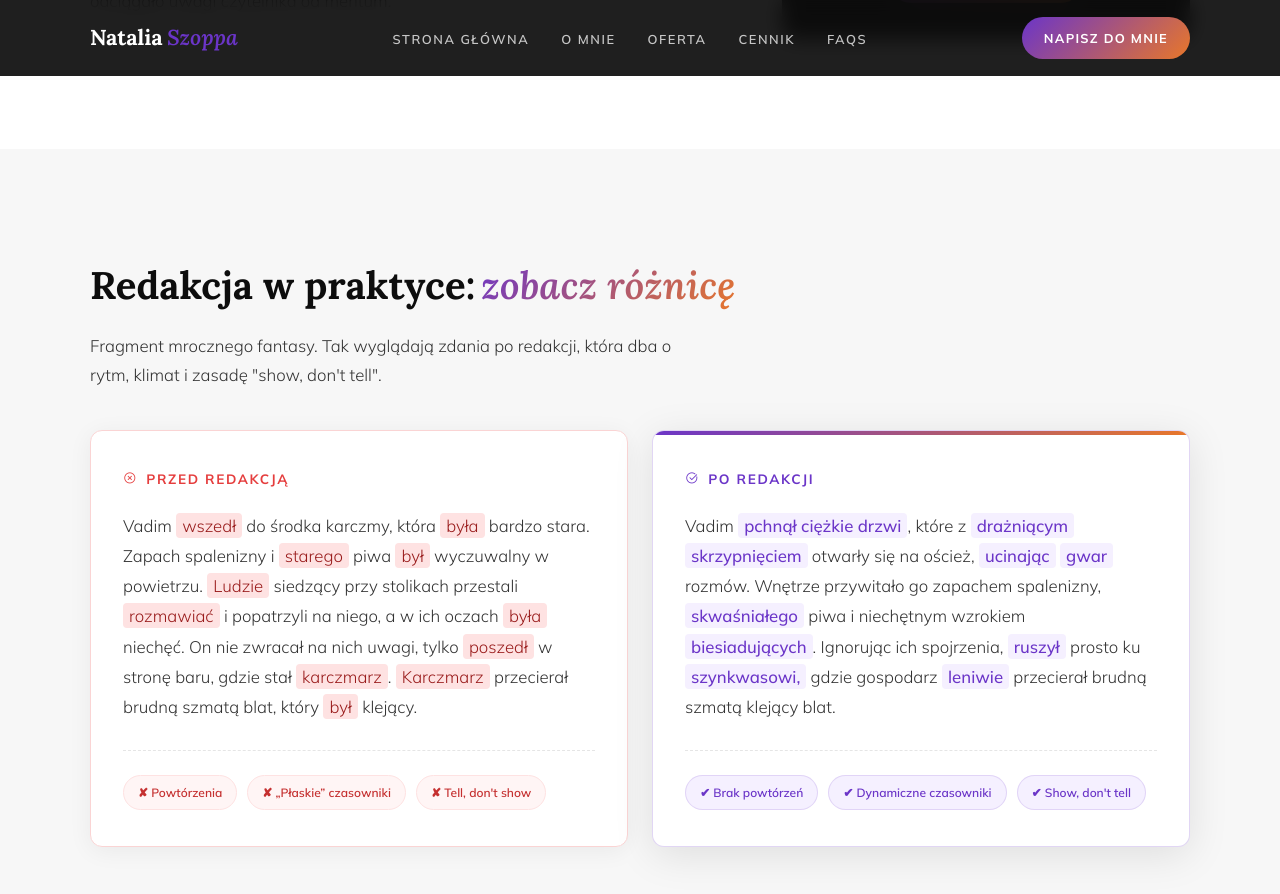
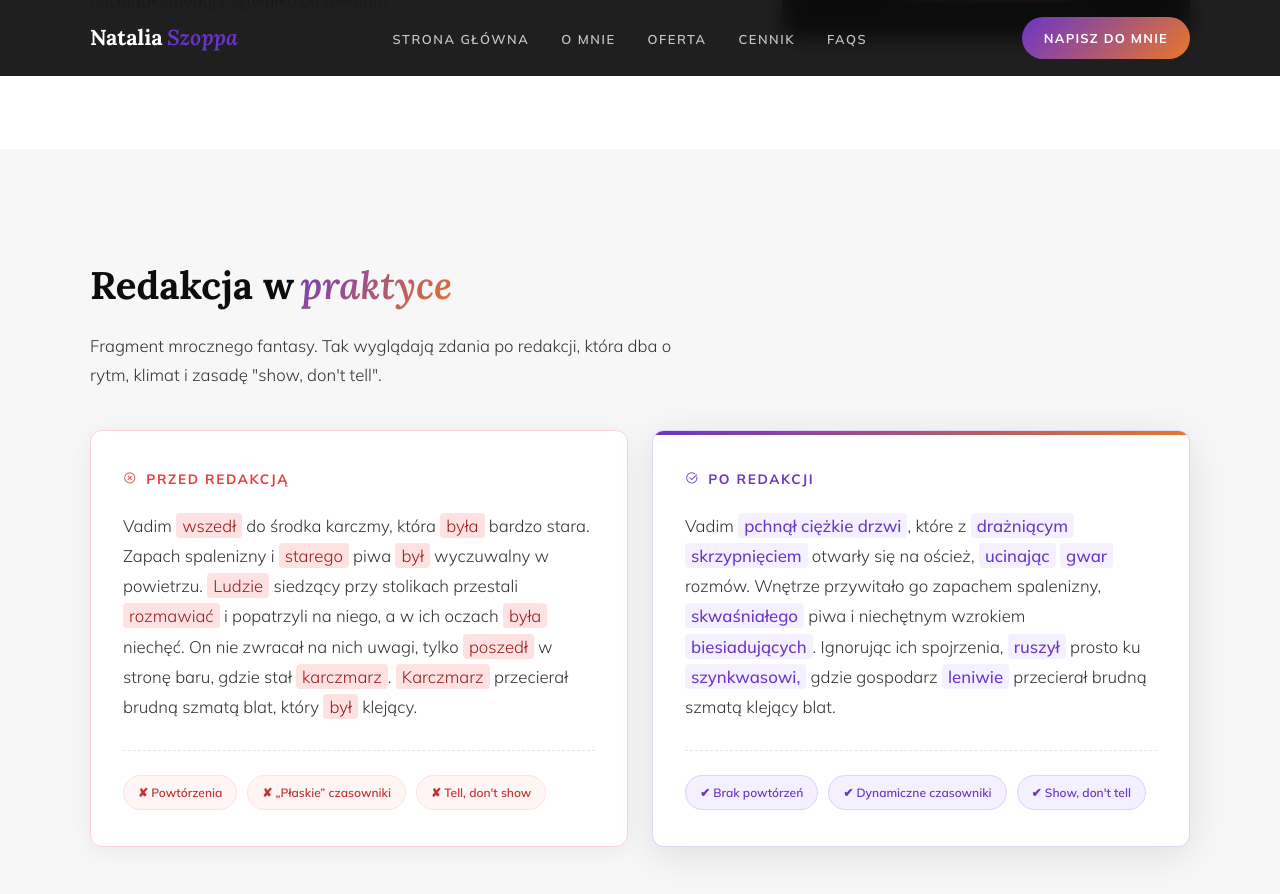
Before and after one commit to Bonnie00726/nataliaszoppa, a Jekyll site: the page built from index.html, in a window 1280 px wide and 900 px high, scrolled down 3339 px. Shown: the top 894 px of the window. Built offline with Jekyll 4.4.1, drawn with Linux system fonts in a browser that asks for light colours.

Commit message:
Update index.html

```diff
--- a/index.html
+++ b/index.html
@@ -144,7 +144,7 @@ title: Redakcja, korekta, skład
 <section class="section" style="background: var(--paper-warm);">
     <div class="container">
 
-        <h2 class="section-h2">Redakcja w praktyce:<em>zobacz różnicę</em></h2>
+        <h2 class="section-h2">Redakcja w<em>praktyce</em></h2>
         <p class="services-desc" style="margin-bottom: 40px;">Fragment mrocznego fantasy. Tak wyglądają zdania po redakcji, która dba o rytm, klimat i zasadę "show, don't tell".</p>
 
         <div class="comparison-container">
```
